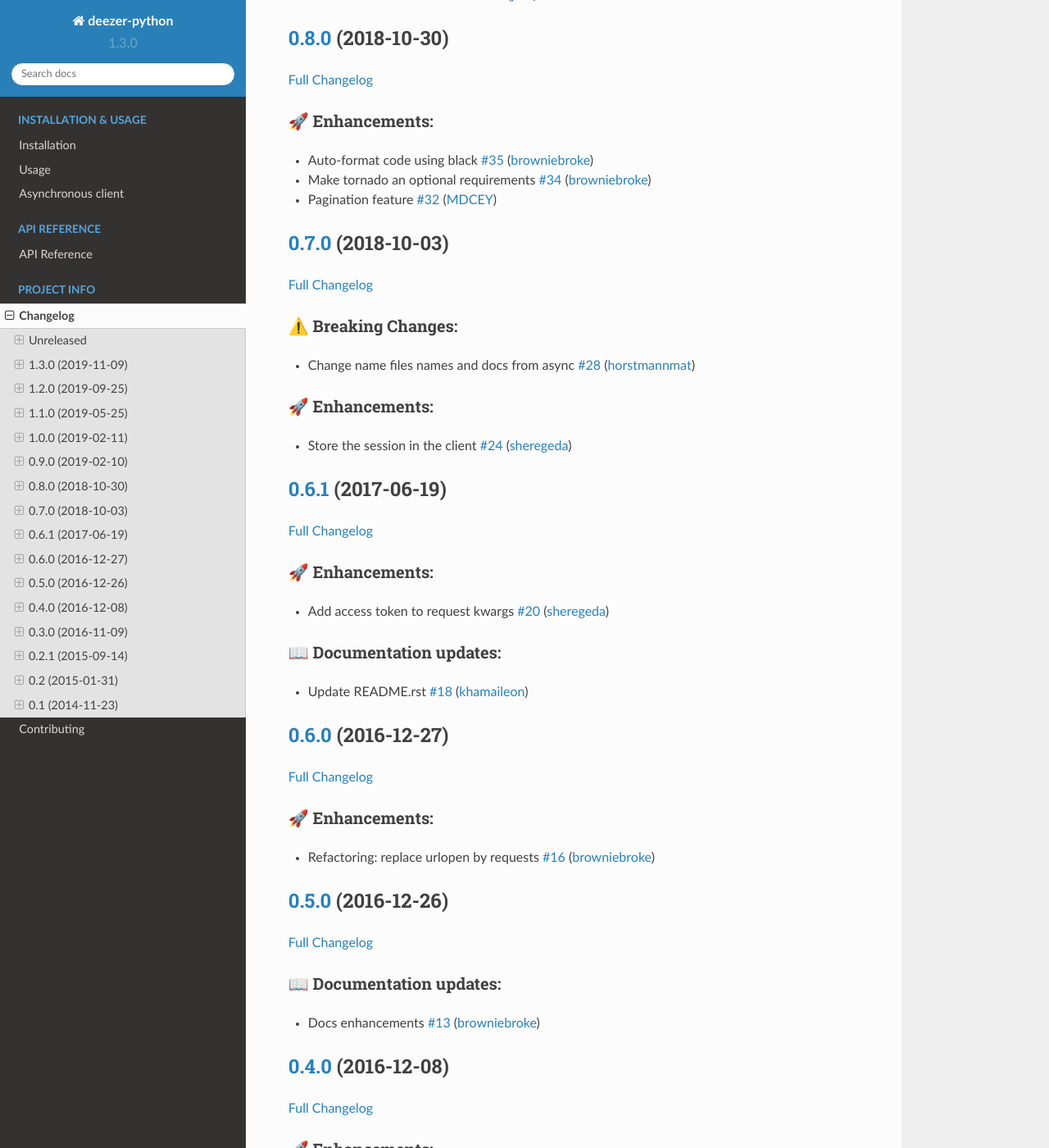
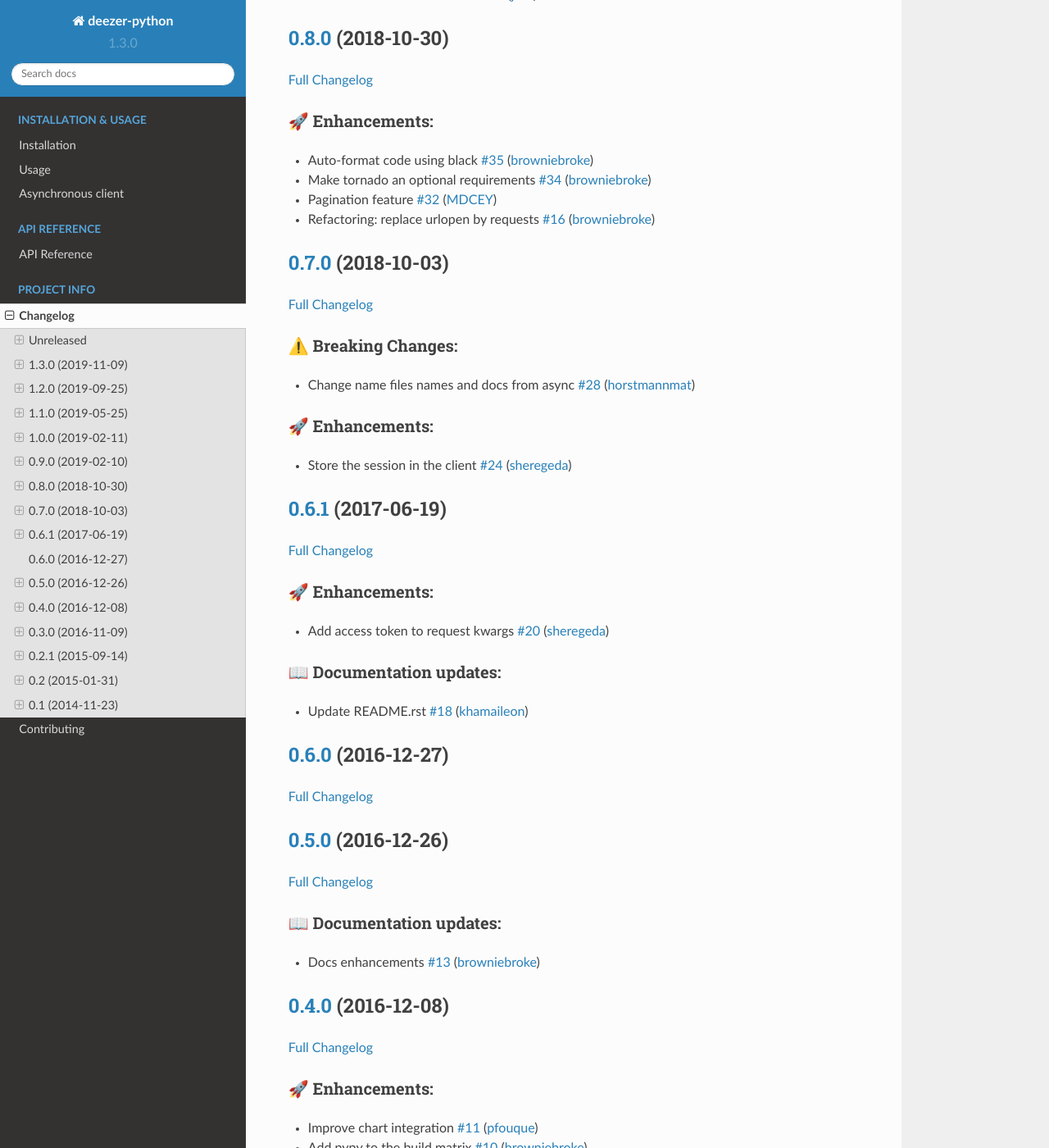
Before and after one commit to springer12/deezer-python, a Sphinx documentation site: the page built from docs/source/changelog.md, in a window 1280 px wide and 1400 px high, scrolled down 1708 px. Shown: the whole window at 82% size. Built offline with Sphinx 7.4.7 and the Read the Docs theme 2.0.0, drawn with Linux system fonts in a browser that asks for light colours; part of the change alters nothing that is shown.

Commit message:
Update Changelog

```diff
--- a/docs/source/changelog.md
+++ b/docs/source/changelog.md
@@ -72,6 +72,7 @@
 - Auto-format code using black [\#35](https://github.com/browniebroke/deezer-python/pull/35) ([browniebroke](https://github.com/browniebroke))
 - Make tornado an optional requirements [\#34](https://github.com/browniebroke/deezer-python/pull/34) ([browniebroke](https://github.com/browniebroke))
 - Pagination feature [\#32](https://github.com/browniebroke/deezer-python/pull/32) ([MDCEY](https://github.com/MDCEY))
+- Refactoring: replace urlopen by requests [\#16](https://github.com/browniebroke/deezer-python/pull/16) ([browniebroke](https://github.com/browniebroke))
 
 ## [0.7.0](https://github.com/browniebroke/deezer-python/tree/0.7.0) (2018-10-03)
 
@@ -100,10 +101,6 @@
 ## [0.6.0](https://github.com/browniebroke/deezer-python/tree/0.6.0) (2016-12-27)
 
 [Full Changelog](https://github.com/browniebroke/deezer-python/compare/0.5.0...0.6.0)
-
-### 🚀 Enhancements:
-
-- Refactoring: replace urlopen by requests [\#16](https://github.com/browniebroke/deezer-python/pull/16) ([browniebroke](https://github.com/browniebroke))
 
 ## [0.5.0](https://github.com/browniebroke/deezer-python/tree/0.5.0) (2016-12-26)
 
```
